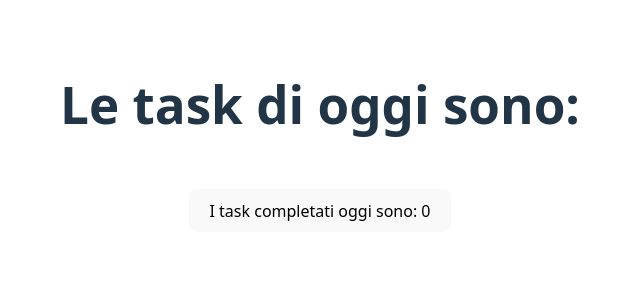
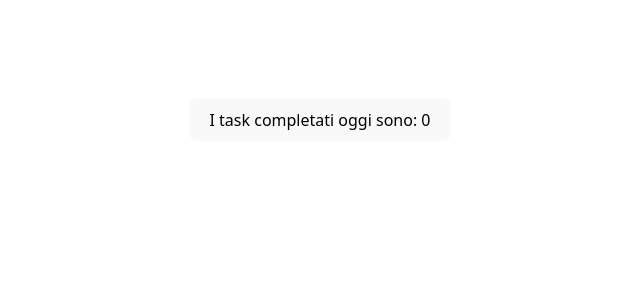
Before and after one commit to demasidavide/veggieBox, a React (Vite) app: page / in a window 1280 px wide. Shown: the top 300 px of the page, without its empty margins (320-960 px from the left). Built offline with nearby package versions, Linux system fonts and the light colour scheme.

Commit message:
prova set github

```diff
--- a/src/App.jsx
+++ b/src/App.jsx
@@ -6,7 +6,7 @@ function App() {
 
   return (
     <>
-      <h1>Le task di oggi sono:</h1>
+      <h1></h1>
 
       <div className="card">
         <button onClick={() => setCount((count) => count + 1)}>
```
Also changed, not shown: 1 other file (tests, documents, lock files or other folders).
